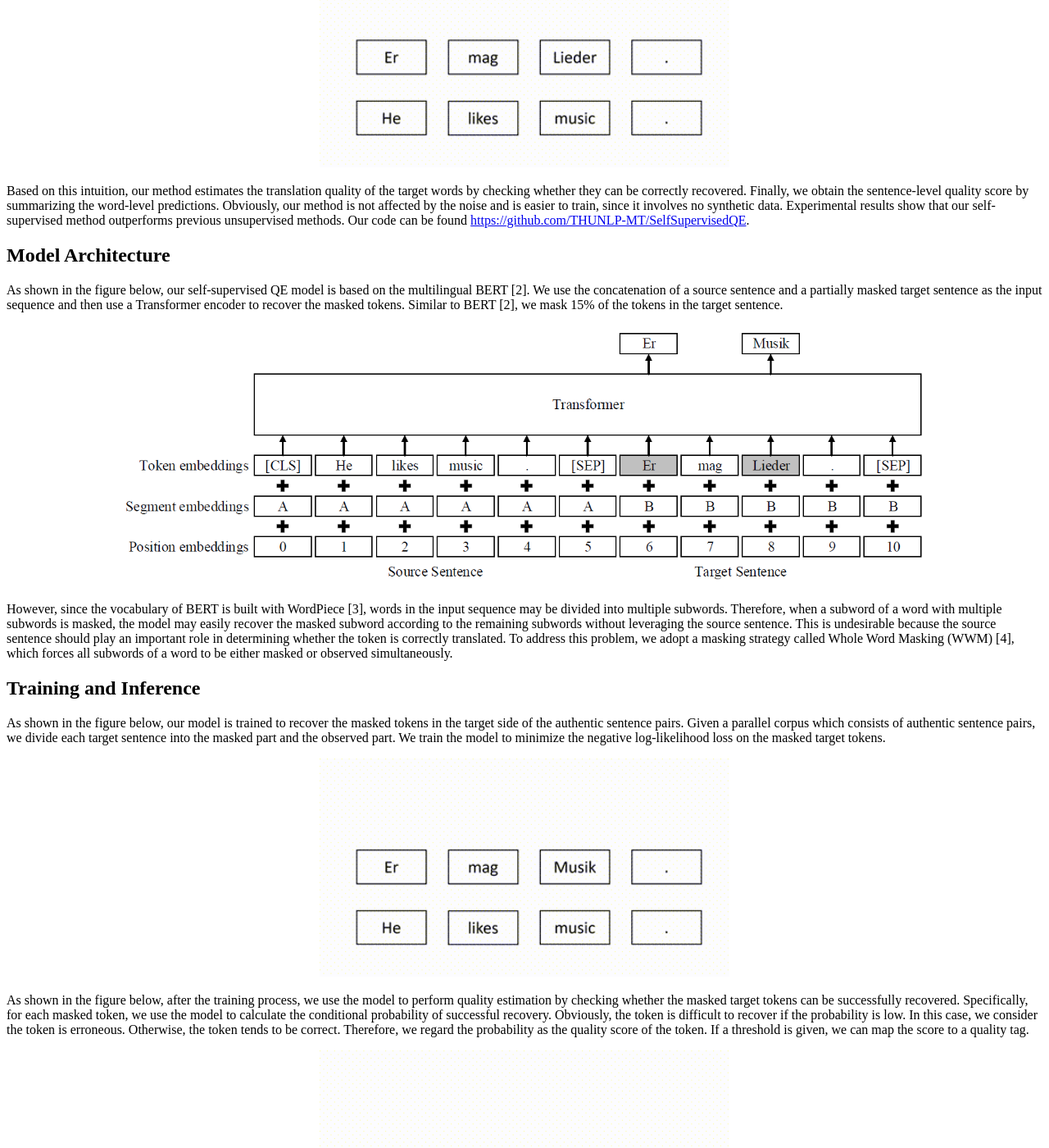
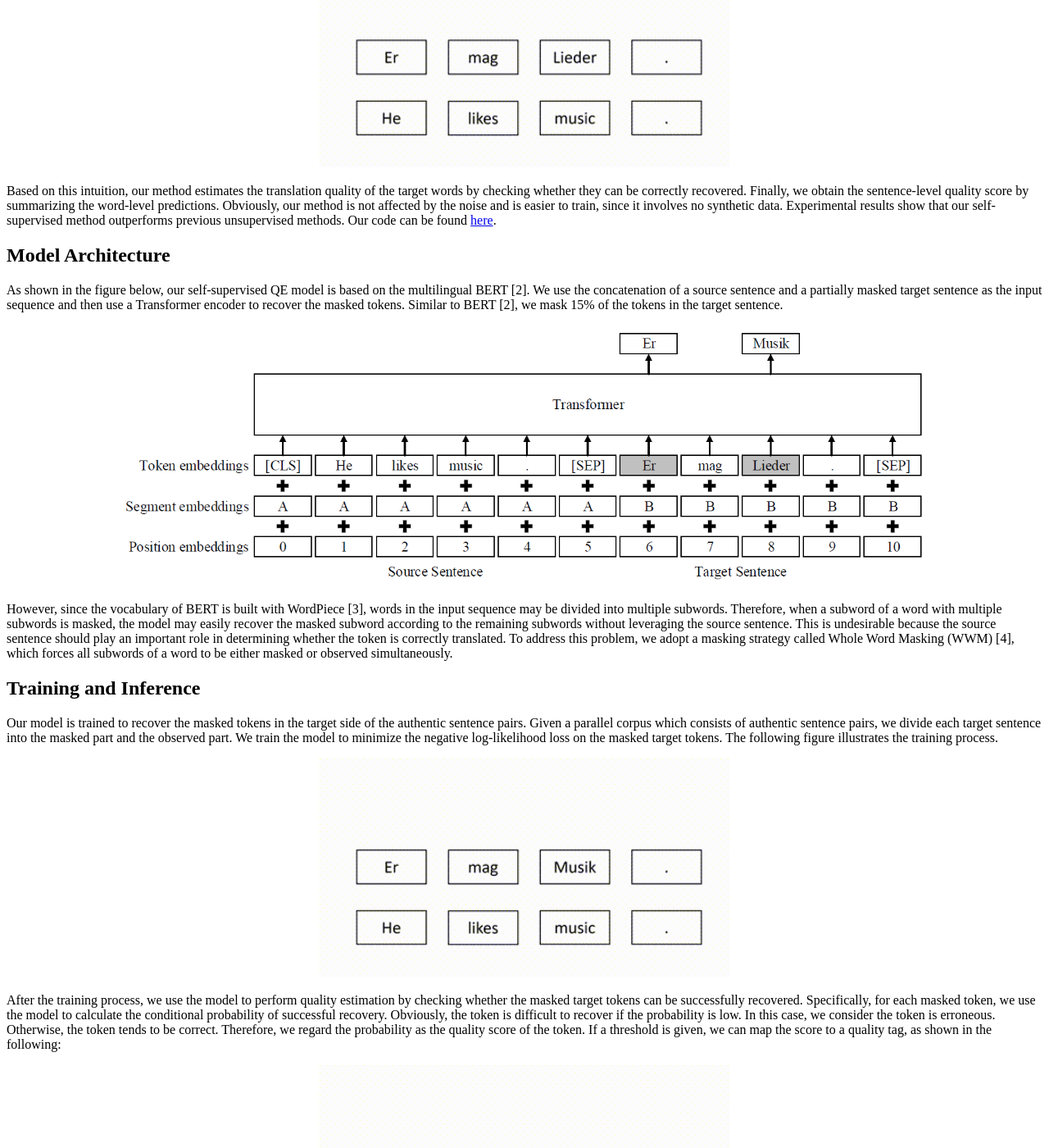
Before and after one commit to thumtblog/thumtblog.github.io, a Jekyll site: the page built from _posts/2021-09-20-self-supervised-qe.md, in a window 1280 px wide and 1400 px high, scrolled down 662 px. Shown: the whole window at 82% size. Built offline with Jekyll 4.4.1, drawn with Linux system fonts in a browser that asks for light colours; comment, search, counter and statistics services are not loaded.

Commit message:
added qe

```diff
--- a/_posts/2021-09-20-self-supervised-qe.md
+++ b/_posts/2021-09-20-self-supervised-qe.md
@@ -16,7 +16,7 @@ In our recent EMNLP 2021 paper, we propose a self-supervised QE method to overco
 
 <div align="center"><img src="{{ site.url }}/images/self-supervised-qe/overview.gif" width=500></div>
 
-Based on this intuition, our method estimates the translation quality of the target words by checking whether they can be correctly recovered. Finally, we obtain the sentence-level quality score by summarizing the word-level predictions. Obviously, our method is not affected by the noise and is easier to train, since it involves no synthetic data. Experimental results show that our self-supervised method outperforms previous unsupervised methods. Our code can be found <https://github.com/THUNLP-MT/SelfSupervisedQE>.
+Based on this intuition, our method estimates the translation quality of the target words by checking whether they can be correctly recovered. Finally, we obtain the sentence-level quality score by summarizing the word-level predictions. Obviously, our method is not affected by the noise and is easier to train, since it involves no synthetic data. Experimental results show that our self-supervised method outperforms previous unsupervised methods. Our code can be found [here](https://github.com/THUNLP-MT/SelfSupervisedQE).
 
 ## Model Architecture
 
@@ -28,11 +28,11 @@ However, since the vocabulary of BERT is built with WordPiece [3], words in the
 
 ## Training and Inference
 
-As shown in the figure below, our model is trained to recover the masked tokens in the target side of the authentic sentence pairs. Given a parallel corpus which consists of authentic sentence pairs, we divide each target sentence into the masked part and the observed part. We train the model to minimize the negative log-likelihood loss on the masked target tokens.
+Our model is trained to recover the masked tokens in the target side of the authentic sentence pairs. Given a parallel corpus which consists of authentic sentence pairs, we divide each target sentence into the masked part and the observed part. We train the model to minimize the negative log-likelihood loss on the masked target tokens. The following figure illustrates the training process.
 
 <div align="center"><img src="{{ site.url }}/images/self-supervised-qe/training.gif" width=500></div>
 
-As shown in the figure below, after the training process, we use the model to perform quality estimation by checking whether the masked target tokens can be successfully recovered. Specifically, for each masked token, we use the model to calculate the conditional probability of successful recovery. Obviously, the token is difficult to recover if the probability is low. In this case, we consider the token is erroneous. Otherwise, the token tends to be correct. Therefore, we regard the probability as the quality score of the token. If a threshold is given, we can map the score to a quality tag.
+After the training process, we use the model to perform quality estimation by checking whether the masked target tokens can be successfully recovered. Specifically, for each masked token, we use the model to calculate the conditional probability of successful recovery. Obviously, the token is difficult to recover if the probability is low. In this case, we consider the token is erroneous. Otherwise, the token tends to be correct. Therefore, we regard the probability as the quality score of the token. If a threshold is given, we can map the score to a quality tag, as shown in the following:
 
 <div align="center"><img src="{{ site.url }}/images/self-supervised-qe/inference.gif" width=500></div>
 
```
